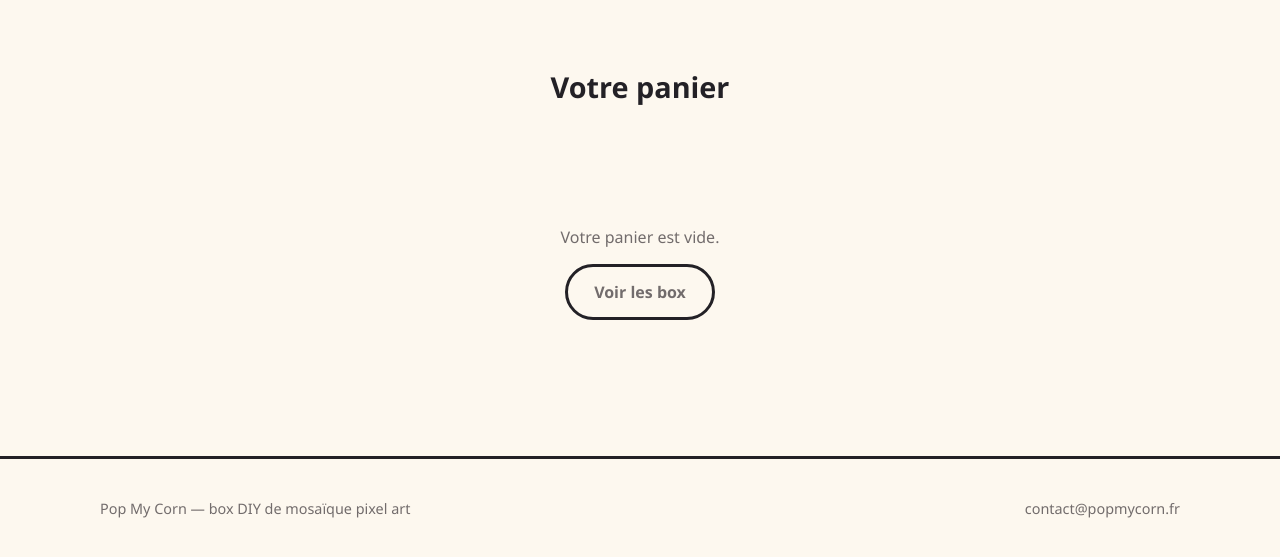
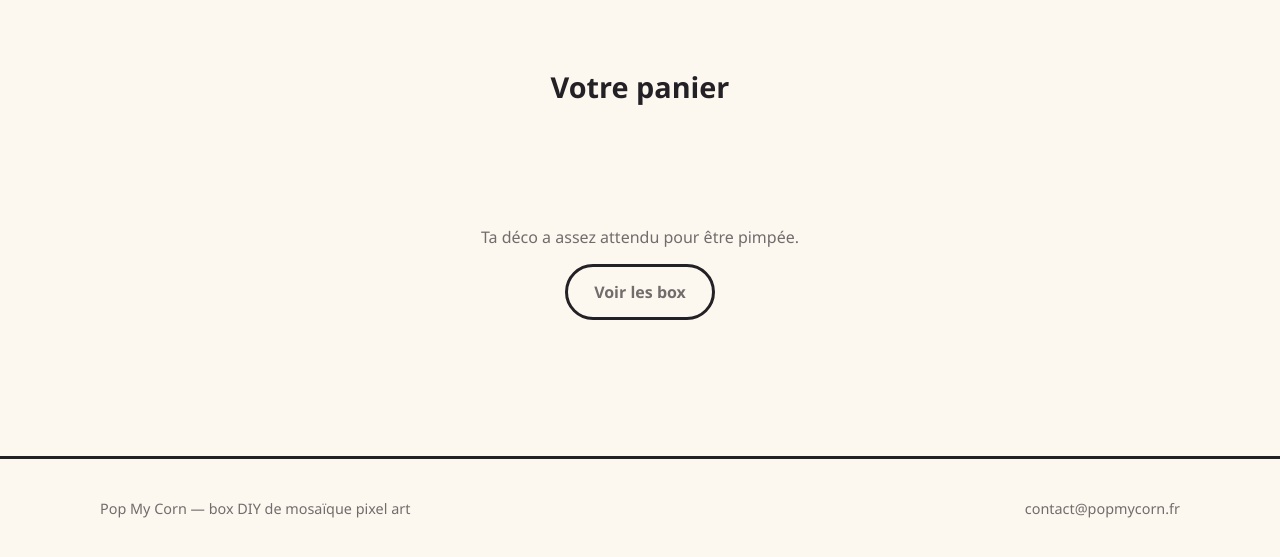
Before and after one commit to JPsuperboss/pop-my-corn-siteV2, a plain HTML site: page site/panier.html in a window 1280 px wide. Shown: the part 75-632 px from the top of the page. Drawn offline with Linux system fonts and the light colour scheme.

Commit message:
Update empty cart message in panier.html

```diff
--- a/site/panier.html
+++ b/site/panier.html
@@ -47,7 +47,7 @@
     if (cart.length === 0) {
       container.innerHTML = `
         <div class="empty-state">
-          <p>Votre panier est vide.</p>
+          <p>Ta déco a assez attendu pour être pimpée.</p>
           <a href="boutique.html" class="btn btn-primary">Voir les box</a>
         </div>`;
       return;
```
